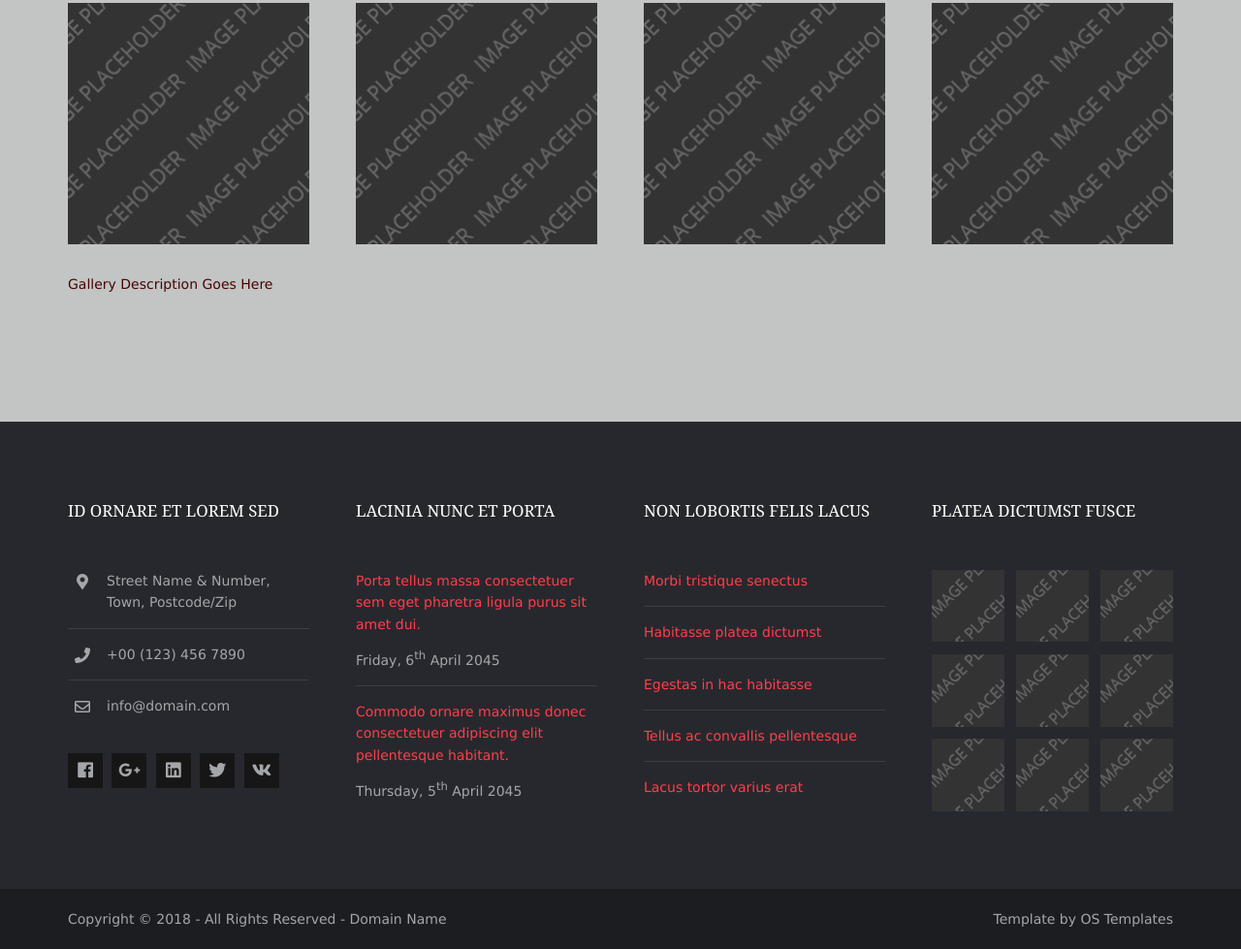
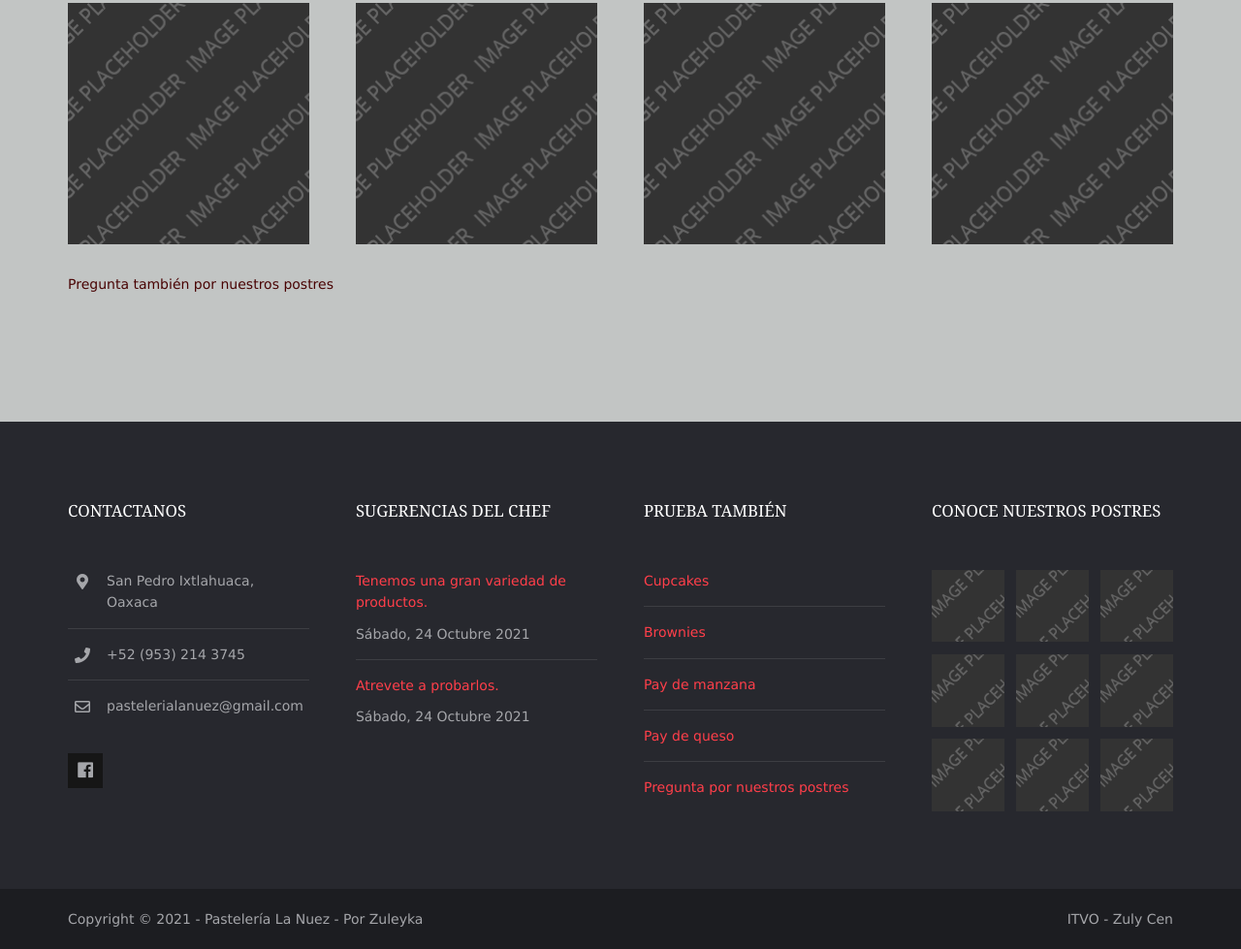
Before and after one commit to GRUPO-I7A/Pasteleria-Zuleyka-Guzman, a plain HTML site: page pages/gallery.html in a window 1280 px wide. Shown: the part 1036-2015 px from the top of the page at 97% size. Drawn offline with Linux system fonts and the light colour scheme.

Commit message:
Pie de página Galería

```diff
--- a/pages/gallery.html
+++ b/pages/gallery.html
@@ -138,7 +138,7 @@ Licence URI: https://www.os-templates.com/template-terms
             <li class="one_quarter"><a href="#"><img src="../images/demo/gallery/01.png" alt=""></a></li>
             <li class="one_quarter"><a href="#"><img src="../images/demo/gallery/01.png" alt=""></a></li>
           </ul>
-          <figcaption>Gallery Description Goes Here</figcaption>
+          <figcaption>Pregunta también por nuestros postres</figcaption>
         </figure>
       </div>
       <!-- ################################################################################################ -->
@@ -173,53 +173,53 @@ Licence URI: https://www.os-templates.com/template-terms
   <footer id="footer" class="hoc clear">
     <!-- ################################################################################################ -->
     <div class="one_quarter first">
-      <h6 class="heading">Id ornare et lorem sed</h6>
+      <h6 class="heading">CONTACTANOS</h6>
       <ul class="nospace linklist contact btmspace-30">
         <li><i class="fas fa-map-marker-alt"></i>
           <address>
-          Street Name &amp; Number, Town, Postcode/Zip
+            San Pedro Ixtlahuaca, Oaxaca
           </address>
         </li>
-        <li><i class="fas fa-phone"></i> +00 (123) 456 7890</li>
-        <li><i class="far fa-envelope"></i> info@domain.com</li>
+        <li><i class="fas fa-phone"></i> +52 (953) 214 3745</li>
+        <li><i class="far fa-envelope"></i> pastelerialanuez@gmail.com</li>
       </ul>
       <ul class="faico clear">
-        <li><a class="faicon-facebook" href="#"><i class="fab fa-facebook"></i></a></li>
-        <li><a class="faicon-google-plus" href="#"><i class="fab fa-google-plus-g"></i></a></li>
+        <li><a class="faicon-facebook" href="https://www.facebook.com/La-Nuez-103735645376509"><i class="fab fa-facebook"></i></a></li>
+        <!--<li><a class="faicon-google-plus" href="#"><i class="fab fa-google-plus-g"></i></a></li>
         <li><a class="faicon-linkedin" href="#"><i class="fab fa-linkedin"></i></a></li>
         <li><a class="faicon-twitter" href="#"><i class="fab fa-twitter"></i></a></li>
-        <li><a class="faicon-vk" href="#"><i class="fab fa-vk"></i></a></li>
+        <li><a class="faicon-vk" href="#"><i class="fab fa-vk"></i></a></li>-->
       </ul>
     </div>
     <div class="one_quarter">
-      <h6 class="heading">Lacinia nunc et porta</h6>
+      <h6 class="heading">SUGERENCIAS DEL CHEF</h6>
       <ul class="nospace linklist">
         <li>
           <article>
-            <p class="nospace btmspace-10"><a href="#">Porta tellus massa consectetuer sem eget pharetra ligula purus sit amet dui.</a></p>
-            <time class="block font-xs" datetime="2045-04-06">Friday, 6<sup>th</sup> April 2045</time>
+            <p class="nospace btmspace-10"><a >Tenemos una gran variedad de productos.</a></p>
+            <time class="block font-xs" datetime="2021-10-24">Sábado, 24 Octubre 2021</time>
           </article>
         </li>
         <li>
           <article>
-            <p class="nospace btmspace-10"><a href="#">Commodo ornare maximus donec consectetuer adipiscing elit pellentesque habitant.</a></p>
-            <time class="block font-xs" datetime="2045-04-05">Thursday, 5<sup>th</sup> April 2045</time>
+            <p class="nospace btmspace-10"><a >Atrevete a probarlos.</a></p>
+            <time class="block font-xs" datetime="2021-10-24">Sábado, 24 Octubre 2021</time>
           </article>
         </li>
       </ul>
     </div>
     <div class="one_quarter">
-      <h6 class="heading">Non lobortis felis lacus</h6>
+      <h6 class="heading">PRUEBA TAMBIÉN</h6>
       <ul class="nospace linklist">
-        <li><a href="#">Morbi tristique senectus</a></li>
-        <li><a href="#">Habitasse platea dictumst</a></li>
-        <li><a href="#">Egestas in hac habitasse</a></li>
-        <li><a href="#">Tellus ac convallis pellentesque</a></li>
-        <li><a href="#">Lacus tortor varius erat</a></li>
+        <li><a >Cupcakes</a></li>
+        <li><a >Brownies</a></li>
+        <li><a >Pay de manzana</a></li>
+        <li><a >Pay de queso</a></li>
+        <li><a href="https://www.facebook.com/La-Nuez-103735645376509">Pregunta por nuestros postres</a></li>
       </ul>
     </div>
     <div class="one_quarter">
-      <h6 class="heading">Platea dictumst fusce</h6>
+      <h6 class="heading">CONOCE NUESTROS POSTRES</h6>
       <ul class="nospace clear latestimg">
         <li><a class="imgover" href="#"><img src="../images/demo/100x100.png" alt=""></a></li>
         <li><a class="imgover" href="#"><img src="../images/demo/100x100.png" alt=""></a></li>
@@ -241,8 +241,8 @@ Licence URI: https://www.os-templates.com/template-terms
 <div class="wrapper row5">
   <div id="copyright" class="hoc clear">
     <!-- ################################################################################################ -->
-    <p class="fl_left">Copyright &copy; 2018 - All Rights Reserved - <a href="#">Domain Name</a></p>
-    <p class="fl_right">Template by <a target="_blank" href="https://www.os-templates.com/" title="Free Website Templates">OS Templates</a></p>
+    <p class="fl_left">Copyright &copy; 2021 - Pastelería La Nuez - <a href="#">Por Zuleyka</a></p>
+    <p class="fl_right">ITVO - <a target="_blank" href="https://www.instagram.com/zuly.cen/" title="Free Website Templates">Zuly Cen</a></p>
     <!-- ################################################################################################ -->
   </div>
 </div>
```
Also changed, not shown: index.html (+6 -6 lines).
